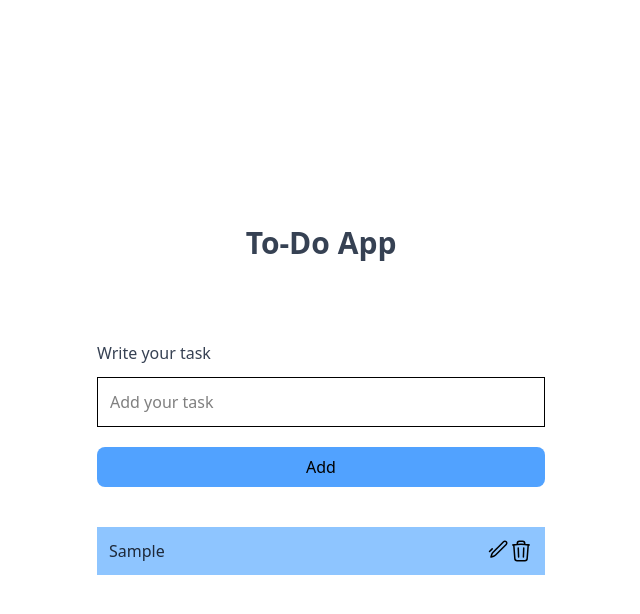
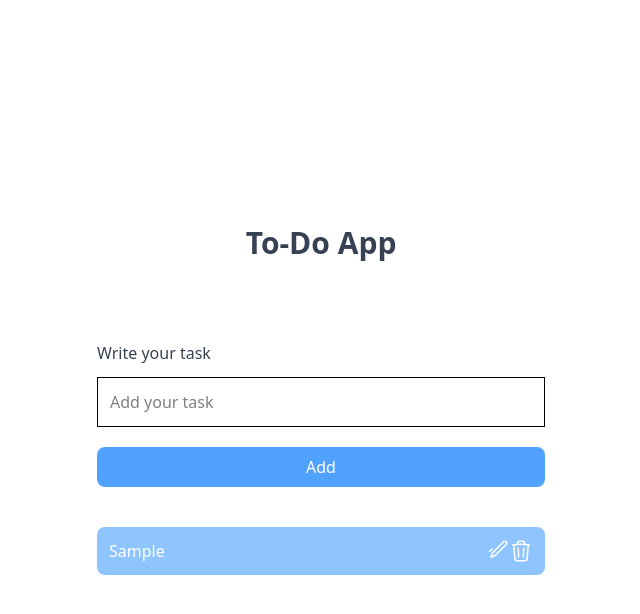
Before and after one commit to Rasha110/To-Do-Ts, a React (Vite) app: page / in a window 1280 px wide. Both pictures are taken after typing "Sample" into the empty fields and a click on the button "Add". Shown: the top 614 px of the page, without its empty margins (319-959 px from the left). Built offline with nearby package versions, Linux system fonts and the light colour scheme.

Commit message:
final app

```diff
--- a/src/App.tsx
+++ b/src/App.tsx
@@ -63,7 +63,7 @@ const handleDelete=(id:number)=>{
 }
 const complete=(id:number)=>{
   setTasks(tasks.map((task)=>
-  task.id ===id ? {...task,isCompleted:!task.isCompleted}:task
+  task.id ===id ? {...task, isCompleted:!task.isCompleted}:task
   ))
 }
 
@@ -76,19 +76,19 @@ const complete=(id:number)=>{
         <form onSubmit={handleSubmit(onSubmit)} className='flex flex-col max-w-md w-full'>
           <label className='text-gray-700 mb-3 mt-10' htmlFor='add'>Write your task</label>
           <input {...register('title')} id='addTask' placeholder='Add your task'
-          className=' border p-3' />
+          className=' border p-3 ' />
           {errors.title && (<p className='text-red-500 text-sm'>{errors.title.message}</p>)}
 
           <button
   type='submit'
-  className="bg-blue-400 p-2 rounded-lg mt-5"
+  className="bg-blue-400 p-2 rounded-lg mt-5 text-white"
 >
   {editing ? "Update": "Add"}
 </button>
-          <ul className='mt-5'>
+          <ul className='mt-5 '>
             {tasks.map((task) => (
-              <li className='flex flex-row mt-5 bg-blue-300 p-3' key={task.id}>
-                <span onClick={()=>{complete(task.id)}} className={`flex ${task.isCompleted ? 'line-through text-gray-500': 'text-gray-800'}`}>{task.title}</span>
+              <li className='flex flex-row mt-5 bg-blue-300 p-3 rounded-lg text-white'  key={task.id}>
+                <span onClick={()=>{complete(task.id)}} className={`flex ${task.isCompleted ? 'line-through text-white-500': 'text-white-800'}`}>{task.title}</span>
 
 
               <svg onClick={()=>handleEdit(task.id)}  xmlns="http://www.w3.org/2000/svg" fill="none" viewBox="0 0 24 24" stroke-width="1.5" stroke="currentColor" className="w-6 h-6 ml-auto flex gap-4">
```
